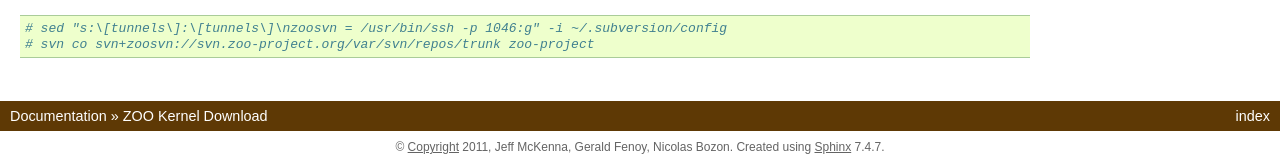
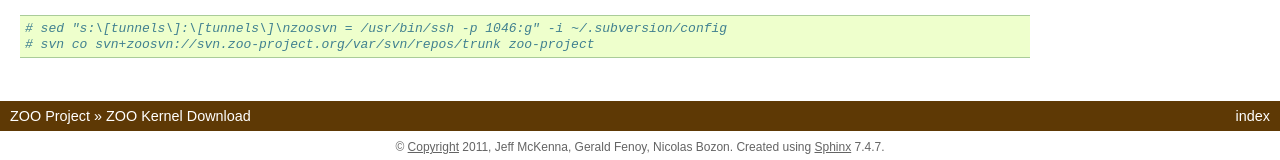
Before and after one commit to hydroleader/zoo-project, a Sphinx documentation site: the page built from docs/dl/index.txt, in a window 1280 px wide. Shown: the part 930-1090 px from the top of the page. Built offline with Sphinx 7.4.7, drawn with Linux system fonts in a browser that asks for light colours.

Commit message:
minor path change

```diff
--- a/docs/_templates/indexsidebar.html
+++ b/docs/_templates/indexsidebar.html
@@ -2,21 +2,21 @@
   <tr>
     <td>
       <a href="download.html">
-        <img src="_static/images/download.jpg" border="0px;" />
+        <img src="{{ pathto("_static/download.png", 1) }}" border="0px;" />
       </a>
     </td>
   </tr>
   <tr>
     <td>
       <a href="https://www.paypal.com/us/cgi-bin/webscr?cmd=_flow&SESSION=tSBDSUrN-pN-d3zZtpiuiW-QNEbjlnxta6hy1rmeICIKlJAxpPcpvK6npbi&dispatch=5885d80a13c0db1f8e263663d3faee8d5fa8ff279e37c3d9d4e38bdbee0ede69">
-        <img src="_static/images/donate.jpg" border="0px;" />
+        <img src="{{ pathto("_static/images/donate.jpg", 1) }}" border="0px;" />
       </a>
     </td>
   </tr>
   <tr>
     <td>
       <a href="http://twitter.com/ZOO_Project">
-        <img src="_static/images/twitter.jpg" border="0px;" />
+        <img src="{{ pathto("_static/images/twitter.jpg", 1) }}" border="0px;" />
       </a>
     </td>
   </tr>
--- a/docs/_templates/layout.html
+++ b/docs/_templates/layout.html
@@ -29,10 +29,10 @@ $(document).ready(function(){
 {% endblock %}
 
 {% block header %}
-    <img src="_static/images/header-logo.jpg">
+    <img src="{{ pathto("_static/images/header-logo.jpg", 1) }}">
 
 <ul class="topnav">
-  <li><a href="/site/">Home</a></li>
+  <li><a href="{{ pathto('index') }}">Home</a></li>
   <li><a href="#">ZOO Project</a>
        <ul class="subnav">
 
@@ -53,8 +53,8 @@ $(document).ready(function(){
 
     </ul>
   </li>
-  <li><a href="download.html">Download</a></li>
-  <li><a href="/site/ZooDocumentation">Docs</a></li>
+  <li><a href="{{ pathto('dl/index') }}">Download</a></li>
+  <li><a href="{{ pathto('doc/index') }}">Docs</a></li>
   <li><a href="#">Demos</a>
     <ul class="subnav">
       <li><a href="/site/ZooWebSite/Demo/SpatialTools">ZOO Spatial Tools</a></li>
--- a/docs/conf.py
+++ b/docs/conf.py
@@ -37,7 +37,7 @@ source_suffix = '.txt'
 #source_encoding = 'utf-8-sig'
 
 # The master toctree document.
-master_doc = 'documentation'
+master_doc = 'index'
 
 # General information about the project.
 project = u'ZOO Project'
@@ -117,7 +117,7 @@ html_theme_options = {
 html_title = "ZOO Project " + release + " documentation"
 
 # A shorter title for the navigation bar.  Default is the same as html_title.
-html_short_title = "Documentation"
+html_short_title = "ZOO Project"
 
 # The name of an image file (relative to this directory) to place at the top
 # of the sidebar.
```
Also changed, not shown: docs/documentation.txt (deleted, +0 -20 lines), docs/dl/index.txt (renamed from docs/download.txt).
